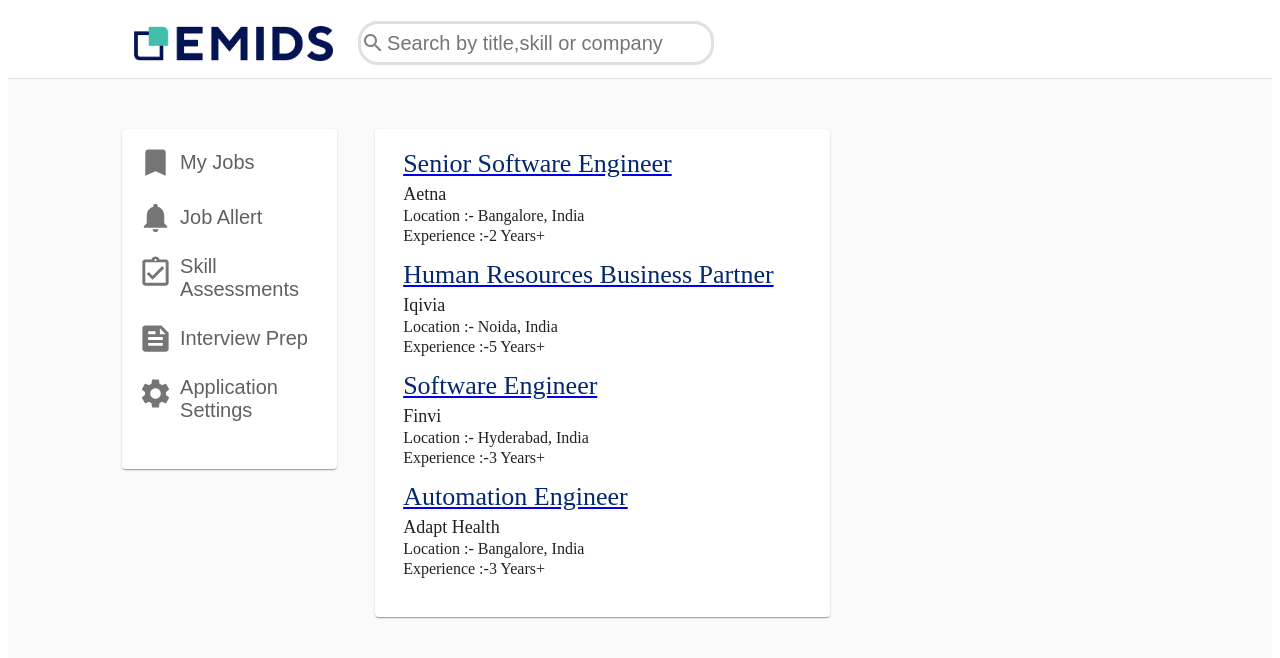
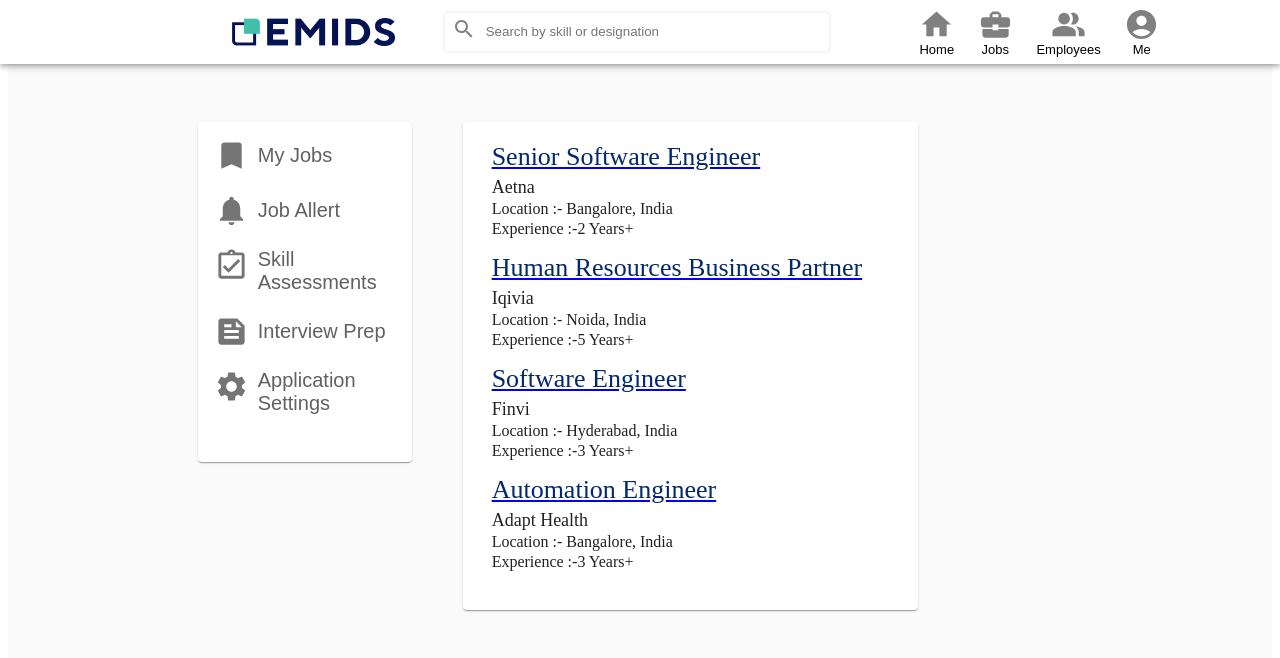
Before and after one commit to ranjanshivangi/Marketplace, a React (Create React App) app in the folder Marketplace-React/: page / in a window 1280 px wide. Shown: the top 658 px of the page. Built offline with nearby package versions, Linux system fonts and the light colour scheme.

Commit message:
Added changes to header

```diff
--- a/Marketplace-React/src/App.js
+++ b/Marketplace-React/src/App.js
@@ -15,7 +15,7 @@
       <Router>
         <Routes>
           <Route path="/" element={<Dashboard/>}></Route>
-          <Route path="/view/:id" element={<JobDescription/>}></Route>
+          <Route path="view/:id" element={<JobDescription/>}></Route>
           <Route path="/employees/" element={<Employees/>}></Route>
         </Routes>
       </Router>
--- a/Marketplace-React/src/components/employee/employee.json
+++ b/Marketplace-React/src/components/employeecard/employee.json
@@ -13,7 +13,7 @@
         "employeeID": "INEMP6880",
         "name"  : "Aman Gaur",
         "designation" : "Senior Software Engineer",
-        "imgURL" : "",
+        "imgURL" : "../images/avator/Pic1.jpg",
         "skills" : "Angular, NodeJs",
         "location" : "Noida",
         "status" : "Proposed"
--- a/Marketplace-React/src/components/employee/employeecard.jsx
+++ b/Marketplace-React/src/components/employeecard/employeecard.jsx
@@ -1,5 +1,5 @@
 import React from "react";
-import '../employee/employeecard.scss';
+import './employeecard.scss';
 import Card from '@mui/material/Card';
 import Button from '@mui/material/Button';
 import CardContent from '@mui/material/CardContent';
@@ -34,7 +34,8 @@
                 </Typography>
             </CardContent>
             <CardActions >
-                <Button size="medium">Learn More</Button>
+                <Button size="medium">Know More</Button>
+
             </CardActions>
 
         </Card>
--- a/Marketplace-React/src/components/employee/employeecard.scss
+++ b/Marketplace-React/src/components/employeecard/employeecard.scss
@@ -20,12 +20,12 @@
   color: #03286d;
   font-weight: bold;
   font-size: 18px;
-  align-self: center;
+  //align-self: center;
 }
 .empdesignation {
   color: gray;
   font-size: 16px;
-  align-self: center;
+ //align-self: center;
 }
 .empcontent {
   height: 20%;
--- a/Marketplace-React/src/components/header/header.jsx
+++ b/Marketplace-React/src/components/header/header.jsx
@@ -1,19 +1,56 @@
 import React from "react";
-import '../header/header.scss'
-import logo from "../../resources/logo.png";
-import SearchOutlinedIcon from '@mui/icons-material/SearchOutlined';
+import './header.scss';
+import logo from '../../resources/logo.png'
+import { AppBar, Box, Toolbar, IconButton } from "@mui/material";
+import SearchIcon from '@mui/icons-material/Search';
+import HomeIcon from '@mui/icons-material/Home';
+import AccountCircle from '@mui/icons-material/AccountCircle';
+import BusinessCenterIcon from '@mui/icons-material/BusinessCenter';
+import PeopleAltIcon from '@mui/icons-material/PeopleAlt';
+import { useNavigate } from "react-router-dom";
 
 const Header = () => {
+    let navigate = useNavigate();
+    const onClickingHome=()=>{
+       navigate('/');
+    }
+    const onClickingJobs=()=>{
+        navigate('/');
+     }
+    const onClickingEmployees=()=>{
+        navigate('/employees');
+    }
+    return (
+        <AppBar className="header">
+            <Toolbar className="toolbar">
+                <img src={logo} className="logo" />
+                <Box className="searchbox">
+                    <button type="submit" className='searchbutton'>
+                        <SearchIcon htmlColor="grey" fontSize="medium" />
+                    </button>
+                    <input type="text" className="searchfield" placeholder="Search by skill or designation" />
+                </Box>
+                <Box className="iconsbox">
+                    <IconButton size="medium" color="inherit" className="icon" onClick={onClickingHome}>
+                        <HomeIcon htmlColor="grey" fontSize="large" />
+                        <span className="iconstext">Home</span>
+                    </IconButton>
+                    <IconButton size="medium" color="inherit" className="icon" onClick={onClickingJobs}>
+                        <BusinessCenterIcon htmlColor="grey" fontSize="large" />
+                        <span className="iconstext">Jobs</span>
+                    </IconButton>
+                    <IconButton size="medium" color="inherit" className="icon" onClick={onClickingEmployees}>
+                        <PeopleAltIcon htmlColor="grey" fontSize="large" />
+                        <span className="iconstext">Employees</span>
+                    </IconButton>
+                    <IconButton size="medium" color="inherit" className="icon">
+                        <AccountCircle htmlColor="grey" fontSize="large" />
+                        <span className="iconstext">Me</span>
+                    </IconButton>
+                </Box>
+            </Toolbar>
+        </AppBar>
 
-  return (
-    <div className="head">
-        <img className="logo" src={logo}/>
-        <div className="searchbar">
-            <SearchOutlinedIcon htmlColor="grey"/>
-            <input type="search" name="search" id="search" size="50" placeholder="Search by title,skill or company"></input>
-        </div>
-    </div>
-  )
+    )
 }
-
-export default Header;
+export default Header
--- a/Marketplace-React/src/components/header/header.scss
+++ b/Marketplace-React/src/components/header/header.scss
@@ -1,31 +1,62 @@
-.head {
-  width: 100%;
-  height: 70px;
-  background-color: white;
-  display: flex;
-  flex-direction: row;
-  align-items: center;
-  border-bottom: 1px solid #e0e0e0;
-  .logo {
-    height: 35px;
-    margin-left: 10%;
+.header{
+    height: 8vh;
+    width: 100vw;
+    background-color: white;
+}
+.toolbar{
+    background-color: white;
+    width: 100%;
+
+}
+.logo{
+    height: 45%;
+    margin-left: 13rem;
+}
+.searchbox {
+    border: 2px solid whitesmoke;
+    height: 60%;
+    width: 30%;
+    display: flex;
+    justify-content: flex-start;
+    align-items: center;
+    border-radius: 5px;
+    margin-left: 3rem;
   }
-  .searchbar {
-    width: 350px;
-    height: 38px;
+
+  .searchbutton {
+    width: 10%;
+    height: 90%;
+    cursor: pointer;
+    font-size: 20px;
+    border: none;
+    outline: none;
+    background-color: transparent;
+  }
+
+  .searchfield {
+    width: 85%;
+    border: none;
+    height: 70%;
+    border: none;
+    outline: none;
     background-color: white;
+
+  }
+
+  .iconsbox{
+    width: 20%;
+    height: 100%;
     display: flex;
+    justify-content: space-between;
+    margin-left: 5rem;
+  }
+  .icon{
+    display: flex;
+    flex-direction: column;
+    justify-content: flex-start;
     align-items: center;
-    margin-left: 2%;
-    border-style: solid;
-    border-radius: 20px;
-    border-color: #e0e0e0;
-    #search {
-      outline: none;
-      border: 0px;
-      width: 300px;
-      height: 30px;
-      font-size: 20px;
-    }
   }
-}
+  .iconstext{
+    color: black;
+    font-size:small;
+  }
--- a/Marketplace-React/src/components/home/home.jsx
+++ b/Marketplace-React/src/components/home/home.jsx
@@ -44,7 +44,7 @@
           <CardContent>
             {homejson.map((data) => {
               return <div>
-                <Link to={`/view/${data.jdid}`} state={{ jobDetails: data }} >
+                <Link to={`view/${data.jdid}`} state={{ jobDetails: data }} >
                   <div className="jobtitle"> {data.JobTitle}</div>
                 </Link>
                 <div className="accountName">{data.AccountName}</div>
--- a/Marketplace-React/src/components/home/home.scss
+++ b/Marketplace-React/src/components/home/home.scss
@@ -5,11 +5,12 @@
   padding-top: 50px;
   .jobs {
     display: flex;
+    margin-top: 4rem;
     .menu {
       width: 17%;
       height: 340px;
       background-color: white;
-      margin-left: 9%;
+      margin-left: 15%;
       .iconcss {
         display: flex;
         margin-bottom: 11%;
@@ -18,7 +19,7 @@
         font-size: 20px;
         display: flex;
         align-items: center;
-        margin-left: 4%;
+        margin-left: 5%;
         color: #616161;
         font-family: Arial, Helvetica, sans-serif;
       }
@@ -26,7 +27,7 @@
     .jobcontainer {
       width: 35%;
       height: auto;
-      margin-left: 3%;
+      margin-left: 4%;
       padding-left: 1%;
       background-color: white;
       .jobtitle {
--- a/Marketplace-React/src/components/jddetsails/jddetails.scss
+++ b/Marketplace-React/src/components/jddetsails/jddetails.scss
@@ -4,4 +4,4 @@
   height: auto;
   font-family: Arial, Helvetica, sans-serif;
   padding: 1rem;
-}
+ }
--- a/Marketplace-React/src/components/rrdetails/rrdetails.scss
+++ b/Marketplace-React/src/components/rrdetails/rrdetails.scss
@@ -4,6 +4,7 @@
   height: auto;
   font-family: Arial, Helvetica, sans-serif;
   padding: 1rem;
+  margin-top: 5rem;
 }
 .text {
   font-size: 14px;
--- a/Marketplace-React/src/pages/employees/employees.jsx
+++ b/Marketplace-React/src/pages/employees/employees.jsx
@@ -1,9 +1,10 @@
 import React from "react";
 import '../employees/employees.scss';
+// import Header from "../../components/header/header";
 import Header from "../../components/header/header";
 import Grid from '@mui/material/Grid';
-import employeejson from "../../components/employee/employee.json";
-import EmployeeCard from "../../components/employee/employeecard";
+import employeejson from "../../components/employeecard/employee.json";
+import EmployeeCard from "../../components/employeecard/employeecard";
 
 const Employees = () => {
     return (
@@ -13,11 +14,10 @@
                 direction="row"
                 justifyContent="flex-start"
                 alignItems="center"
-                style={{ width: '70%', marginTop: '1rem', padding: '.5rem' }}>
+                style={{ width: '70%', marginTop: '5rem', padding: '.5rem' }}>
                 {
                     employeejson.map((emp) => (
-
-                        <Grid item xs={3} className="employeebox">
+                        <Grid item xs={12} sm={6} md={4} lg={3} className="employeebox" >
                             <EmployeeCard employeeObj={emp}/>
                         </Grid>
                     ))
```
Also changed, not shown: Marketplace-React/public/images/avator/Pic1.jpg (added).
